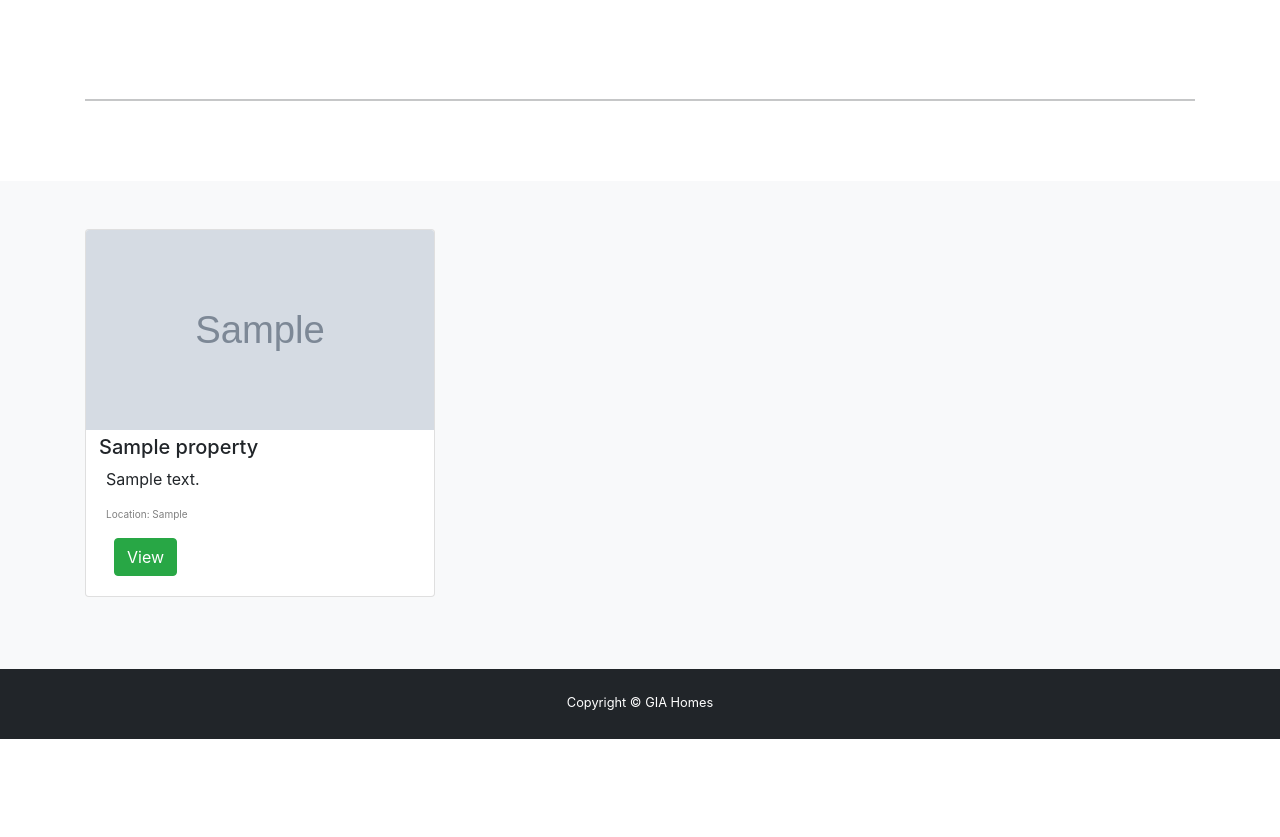
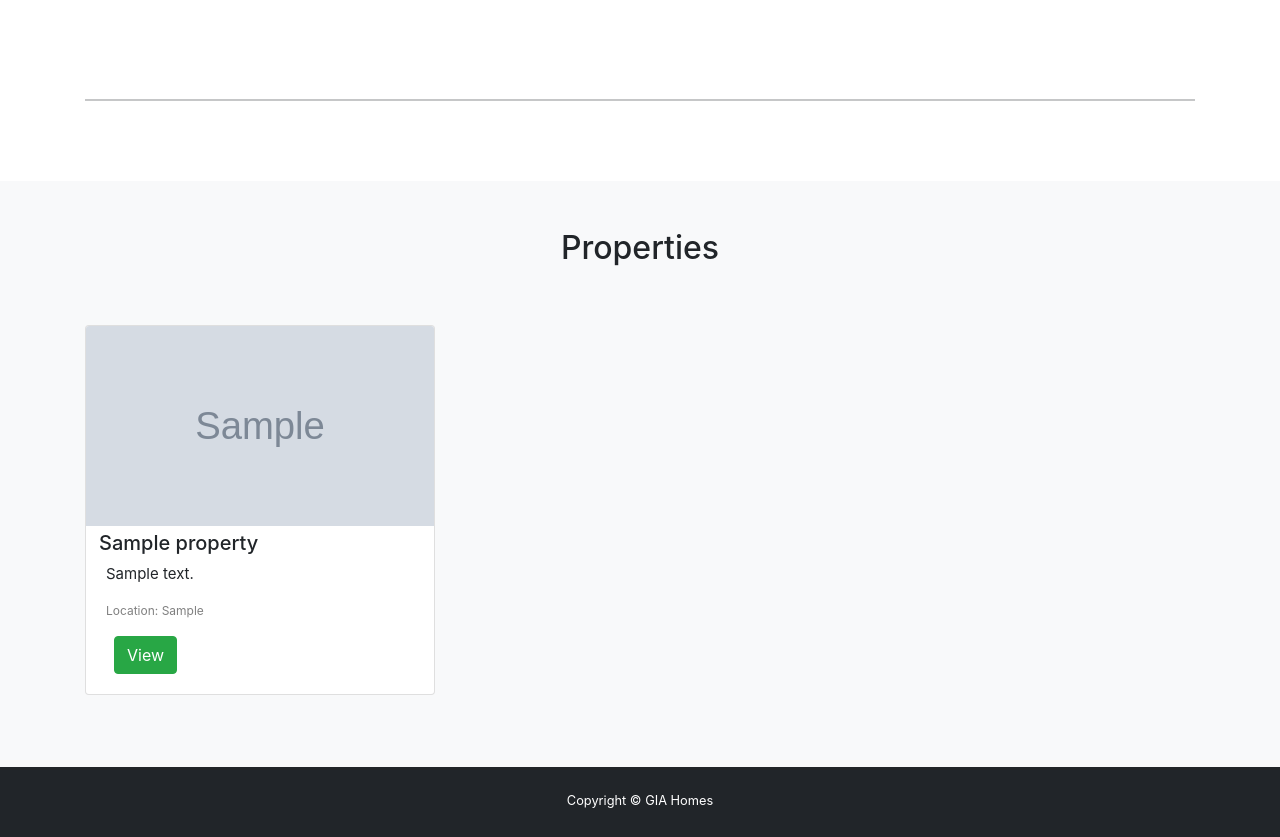
Before and after one commit to fromabby/gia-web-app, a PHP site: page /catalogue.php in a window 1280 px wide. Shown: the part 495-1332 px from the top of the page. Before the commit the page ends 1234 px from the top, so only its background shows below. Run offline with PHP 8.4, Linux system fonts and the light colour scheme; tables that the repository leaves empty or names only in its code hold one stand-in row (values such as "Sample post"); grey boxes marked "Sample" are stand-in pictures; data that the repository does not hold is empty; some libraries are stand-ins or nearby versions.

Commit message:
added imges

```diff
--- a/catalogue.php
+++ b/catalogue.php
@@ -31,6 +31,7 @@ if($listProperty->num_rows > 0) {
     <main role="main">
         <div class="album py-5 bg-light">
             <div class="container">
+            <center><h2 style="padding-bottom: 50px;">Properties</h2></center>
                 <div class="row">
                     <?php
                     foreach ($listProperty as $item) { ?>
@@ -39,8 +40,8 @@ if($listProperty->num_rows > 0) {
                                 <img class="card-img-top" src="./db/images/<?php echo $item['image']; ?>" alt="<?php echo $item['image']; ?>" height="200">
                                 <div class="fw-bolder" style="padding: 5px 0px 0px 13px"><h5><?php echo $item['name'] ?></h5></div>
                                 <div class="card-body" style="padding-top: 0px">
-                                    <p class="card-text"><?php echo $item['description'] ?></p>
-                                    <p class="card-text small-text" style="font-size: 10px; color: gray;">Location: <?php echo $item['location'] ?></p>
+                                    <p class="card-text"  style="font-size: 15px;"><?php echo $item['description'] ?></p>
+                                    <p class="card-text" style="font-size: 12px; color: gray;">Location: <?php echo $item['location'] ?></p>
                                     <div class="d-flex justify-content-between align-items-center">
                                         <div class="btn-group">
                                             <a href="property.php?id=<?php echo $item['id'] ?>" class='btn btn-success mx-2' role='button'>View</a>
--- a/db/property.php
+++ b/db/property.php
@@ -26,12 +26,12 @@
             return $this->mysqli->query($q);
         }
         public function getProperties(){
-            $q = "SELECT * FROM property";
+            $q = "SELECT * FROM property ORDER BY name ASC";
             return $this->mysqli->query($q);
         }
 
-        public function getPropertiesOther($id){
-            $q = "SELECT * FROM property WHERE id != '$id'";
+        public function getPropertiesOther($id, $propertyType){
+            $q = "SELECT * FROM property WHERE id != '$id' and propertyType='$propertyType'";
             return $this->mysqli->query($q);
         }
 
```
Also changed, not shown: property.php (+10 -7 lines), db/images/alexandra-1.jpeg (added), db/images/belair-1.jpeg (added), db/images/monteverde-1.webp (added), db/images/narra-1.jpeg (added), db/images/phirst-1.jpeg (added), db/images/samar-1.jpeg (added).
